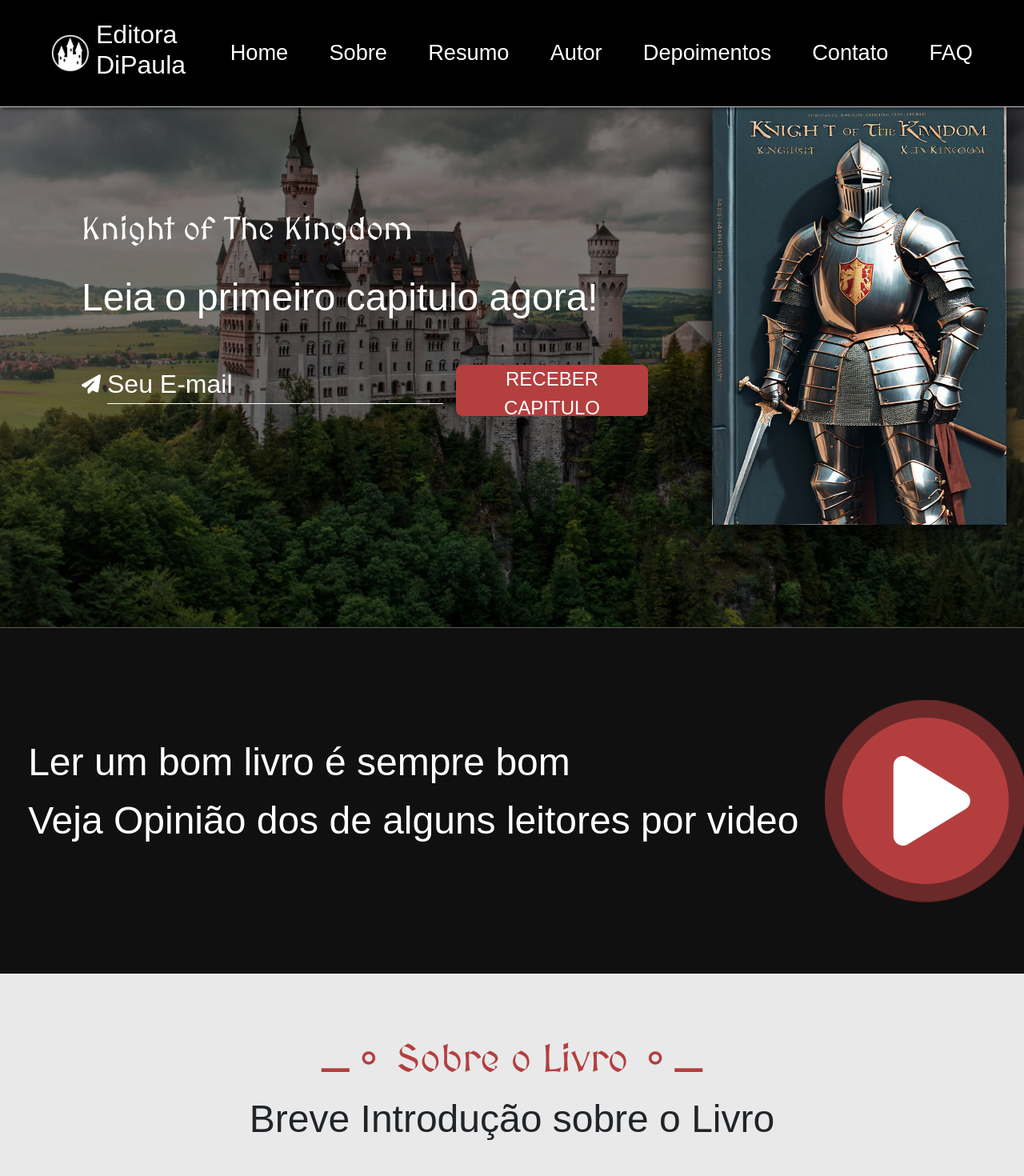
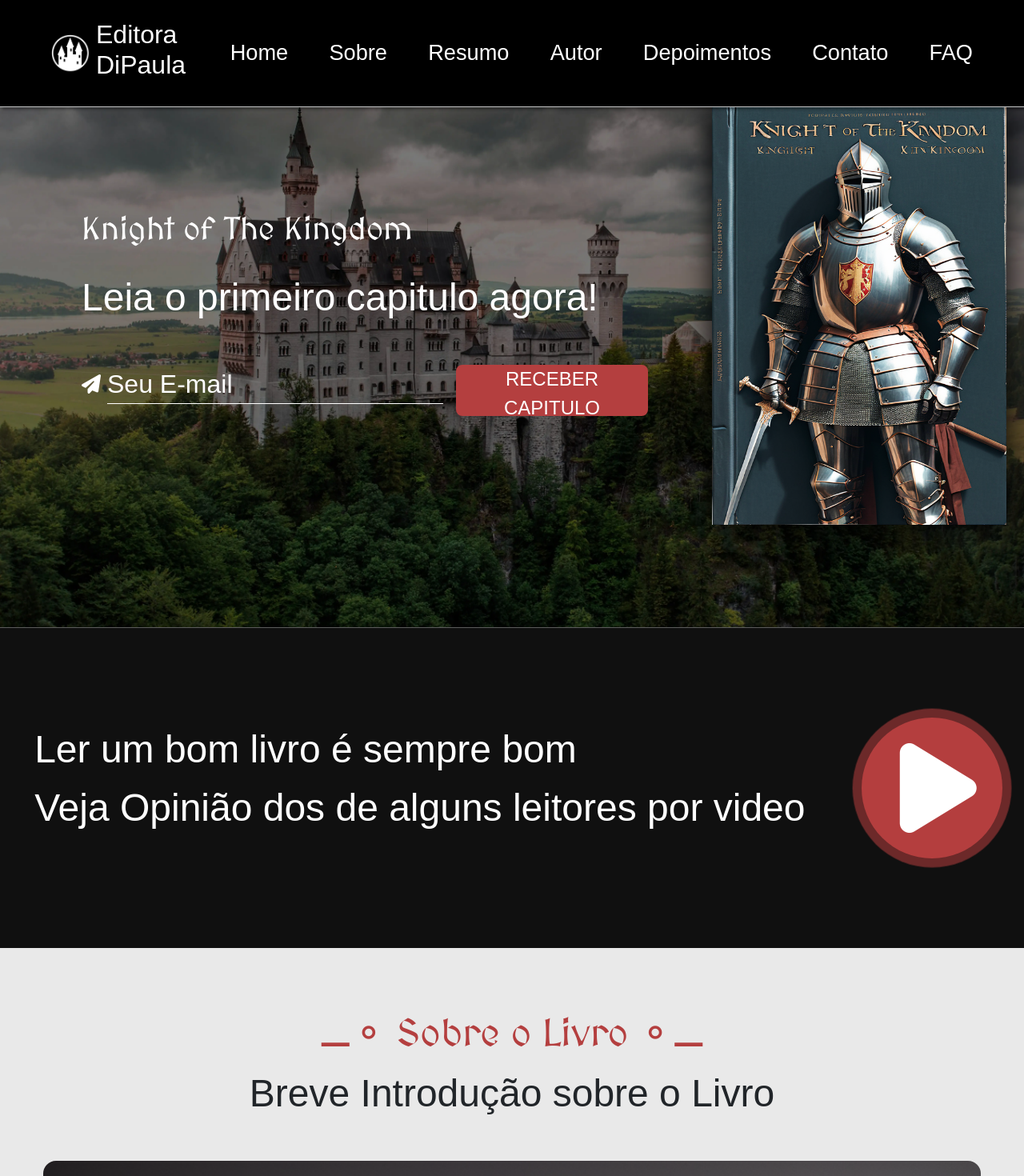
Before and after one commit to elfihr/bookCavaleiroReino, a React (Create React App) app: page / in a window 1280 px wide. Shown: the top 1470 px of the page at 80% size. Built offline with nearby package versions, Linux system fonts and the light colour scheme; a web font is replaced by a local one.

Commit message:
correção de bug
botão de play do youtube quebrava a paina fazendo dar pequenos scrolls up/down indevidos

```diff
--- a/src/style/Now.css
+++ b/src/style/Now.css
@@ -4,16 +4,16 @@
     background-repeat: no-repeat;
     background-size: cover;
     background-attachment: fixed;
-    height: 60vh;
+    padding: 4rem;
     display: flex;
     align-items: center;
-    justify-content: space-around;
 }
 
 .now_container{
     display: flex;
     align-items: center;
-    gap: 20rem;
+    width: 100%;
+    justify-content: space-around;
 }
 
 .now_container p{
--- a/src/style/Pusharse.css
+++ b/src/style/Pusharse.css
@@ -1,5 +1,5 @@
 .pusharse{
-    height: 100vh;
+    padding: 3rem 0;
     width: 100%;
     background-repeat: no-repeat;
     background-position: center;
--- a/src/style/VideoSuggest.css
+++ b/src/style/VideoSuggest.css
@@ -97,8 +97,8 @@
     align-items: center;
     justify-content: center;
     position: relative;
-    width: 13rem;
-    height: 13rem;
+    width: 11rem;
+    height: 11rem;
     background: #B43F3F;
     border-radius: 50%;
     transition: 0.5s;
@@ -118,7 +118,7 @@
 @keyframes waveAnimation{
     100%{
         opacity: 0;
-        transform: scale(1.5);
+        transform: scale(1.3);
     }
 }
 
```
